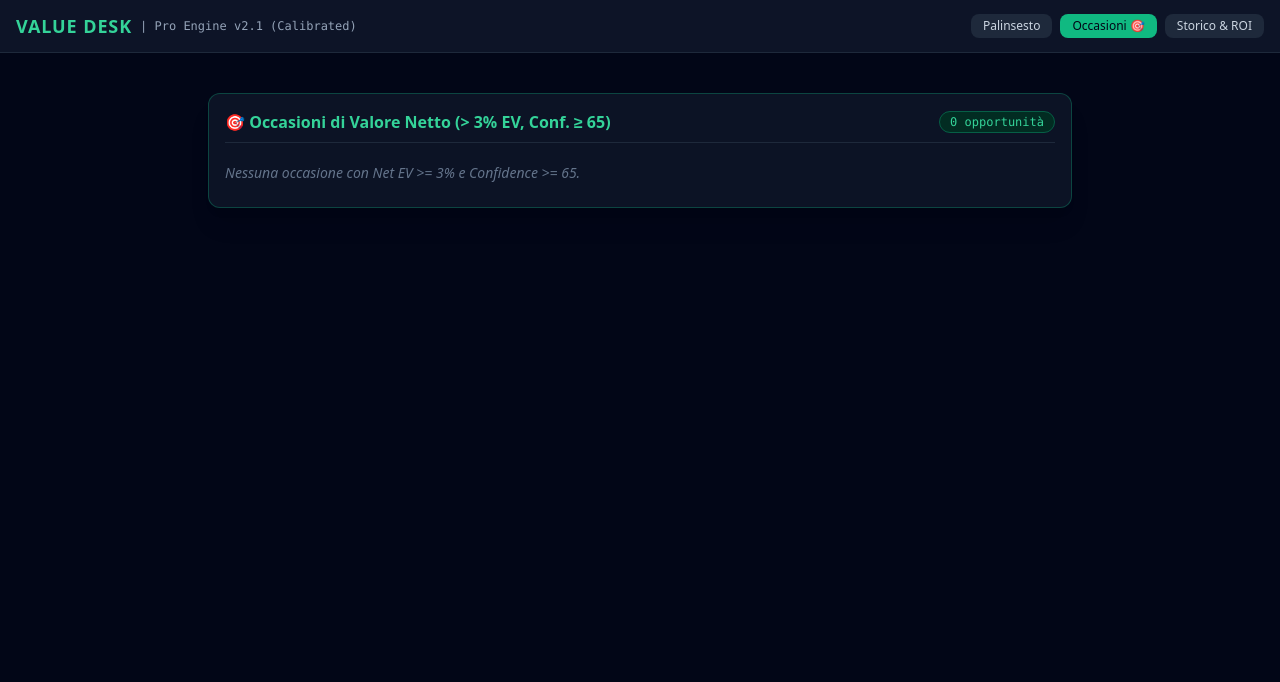
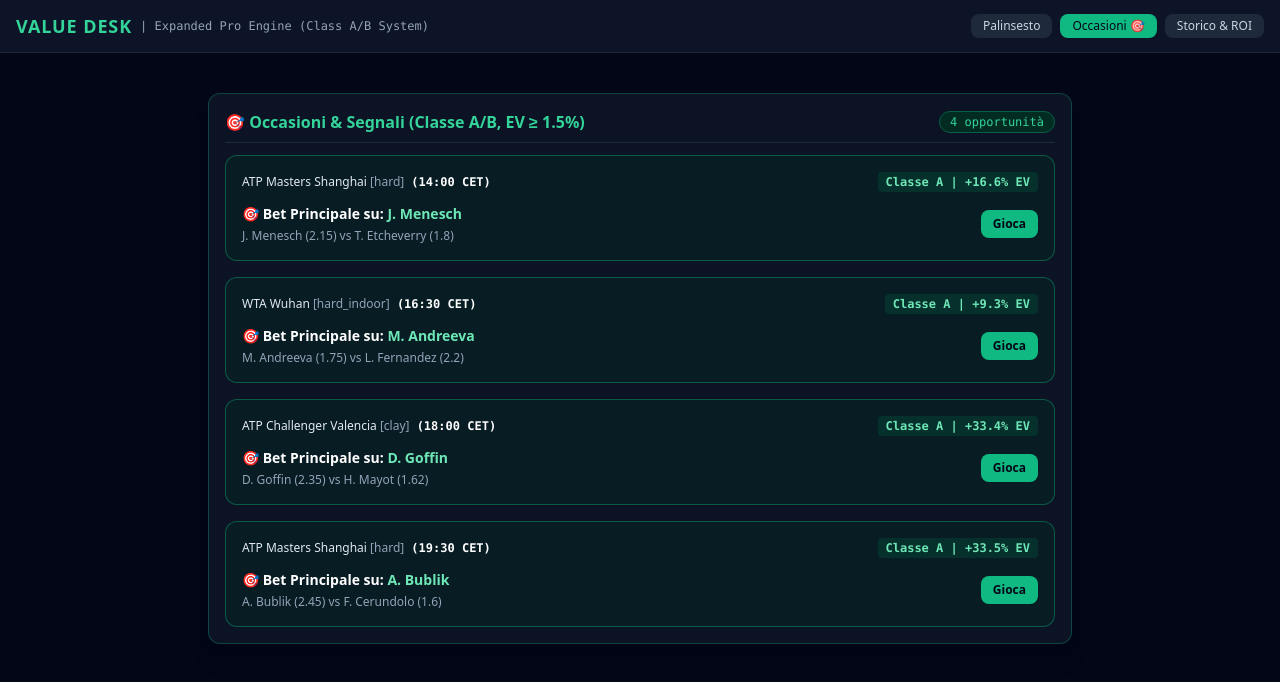
Before and after one commit to roby79/value-desk-betfair, a plain HTML site: page index.html in a window 1280 px wide. Both pictures are taken after a click on the button "Occasioni 🎯". Drawn offline with nearby package versions, Linux system fonts and the light colour scheme.

Commit message:
Allargato palinsesto e integrato sistema a fasce di valore Classe A e B

```diff
--- a/index.html
+++ b/index.html
@@ -3,7 +3,7 @@
 <head>
     <meta charset="UTF-8">
     <meta name="viewport" content="width=device-width, initial-scale=1.0">
-    <title>Value Desk - Pro Tennis Value Betting Engine</title>
+    <title>Value Desk - Expanded Pro Tennis Engine</title>
     <script src="https://cdn.tailwindcss.com"></script>
 </head>
 <body class="bg-slate-950 text-slate-100 min-h-screen flex flex-col font-sans">
@@ -12,7 +12,7 @@
     <header class="border-b border-slate-800 bg-slate-900/90 backdrop-blur sticky top-0 z-50 px-4 py-3 flex justify-between items-center">
         <div class="flex items-center gap-2">
             <h1 class="text-lg font-black tracking-wider text-emerald-400">VALUE DESK</h1>
-            <span class="text-xs text-slate-400 font-mono">| Pro Engine v2.1 (Calibrated)</span>
+            <span class="text-xs text-slate-400 font-mono">| Expanded Pro Engine (Class A/B System)</span>
         </div>
         <div class="flex gap-2">
             <button onclick="switchTab('palinsesto')" id="btn-palinsesto" class="px-3 py-1 text-xs font-medium rounded-lg bg-emerald-500 text-slate-950 transition">Palinsesto</button>
@@ -33,7 +33,7 @@
 
             <section class="bg-slate-900/80 border border-slate-800 rounded-xl p-4 shadow-xl">
                 <div class="flex justify-between items-center mb-3 border-b border-slate-800 pb-2">
-                    <h2 class="text-md font-semibold text-slate-200 flex items-center gap-2">📅 Palinsesto & Analisi Avanzata Calibrata</h2>
+                    <h2 class="text-md font-semibold text-slate-200 flex items-center gap-2">📅 Palinsesto & Analisi Multidimensionale Calibrata</h2>
                     <span id="match-count" class="text-xs bg-slate-800 text-slate-400 px-2.5 py-0.5 rounded-full font-mono">0 match</span>
                 </div>
                 <div id="matches-container" class="space-y-4">
@@ -46,7 +46,7 @@
         <div id="tab-occasioni" class="space-y-6 hidden">
             <section class="bg-slate-900/80 border border-emerald-500/30 rounded-xl p-4 shadow-xl">
                 <div class="flex justify-between items-center mb-3 border-b border-slate-800 pb-2">
-                    <h2 class="text-md font-semibold text-emerald-400 flex items-center gap-2">🎯 Occasioni di Valore Netto (&gt; 3% EV, Conf. &ge; 65)</h2>
+                    <h2 class="text-md font-semibold text-emerald-400 flex items-center gap-2">🎯 Occasioni & Segnali (Classe A/B, EV &ge; 1.5%)</h2>
                     <span id="opp-count" class="text-xs bg-emerald-950 text-emerald-400 border border-emerald-800 px-2.5 py-0.5 rounded-full font-mono">0 opportunità</span>
                 </div>
                 <div id="opportunities-container" class="space-y-4">
@@ -137,7 +137,7 @@
         </div>
     </div>
 
-    <!-- Script Logica -->
+    <!-- Script Logica Ampliata -->
     <script>
         let matchesData = [
             {
@@ -148,23 +148,23 @@
                 time: "14:00 CET",
                 player1: "J. Menesch",
                 rank1: 35,
-                odds1: 2.10,
-                eloOverall1: 1850,
-                eloSurface1: 1865,
-                eloRecent1: 1860,
+                odds1: 2.15,
+                eloOverall1: 1870,
+                eloSurface1: 1890,
+                eloRecent1: 1880,
                 surfaceMatchesCount1: 22,
                 sosRecent1: 45,
-                gameWinAvg1: 52.0,
+                gameWinAvg1: 53.8,
                 form1: ["V", "V", "S", "V"],
                 player2: "T. Etcheverry",
                 rank2: 32,
                 odds2: 1.80,
-                eloOverall2: 1860,
-                eloSurface2: 1855,
-                eloRecent2: 1858,
+                eloOverall2: 1850,
+                eloSurface2: 1835,
+                eloRecent2: 1840,
                 surfaceMatchesCount2: 18,
                 sosRecent2: 48,
-                gameWinAvg2: 50.5,
+                gameWinAvg2: 49.5,
                 form2: ["V", "S", "V", "S"]
             },
             {
@@ -175,24 +175,78 @@
                 time: "16:30 CET",
                 player1: "M. Andreeva",
                 rank1: 15,
-                odds1: 1.72,
-                eloOverall1: 1900,
-                eloSurface1: 1920,
-                eloRecent1: 1910,
+                odds1: 1.75,
+                eloOverall1: 1910,
+                eloSurface1: 1930,
+                eloRecent1: 1920,
                 surfaceMatchesCount1: 12,
                 sosRecent1: 38,
-                gameWinAvg1: 53.5,
+                gameWinAvg1: 54.2,
                 form1: ["V", "V", "V", "S"],
                 player2: "L. Fernandez",
                 rank2: 28,
-                odds2: 2.15,
-                eloOverall2: 1840,
-                eloSurface2: 1820,
-                eloRecent2: 1830,
+                odds2: 2.20,
+                eloOverall2: 1830,
+                eloSurface2: 1810,
+                eloRecent2: 1820,
                 surfaceMatchesCount2: 10,
                 sosRecent2: 42,
-                gameWinAvg2: 49.0,
+                gameWinAvg2: 48.8,
                 form2: ["V", "S", "V", "S"]
+            },
+            {
+                id: 103,
+                tournament: "ATP Challenger Valencia",
+                tier: "Challenger",
+                surface: "clay",
+                time: "18:00 CET",
+                player1: "D. Goffin",
+                rank1: 85,
+                odds1: 2.35,
+                eloOverall1: 1820,
+                eloSurface1: 1850,
+                eloRecent1: 1835,
+                surfaceMatchesCount1: 25,
+                sosRecent1: 80,
+                gameWinAvg1: 52.5,
+                form1: ["S", "V", "V", "V"],
+                player2: "H. Mayot",
+                rank2: 110,
+                odds2: 1.62,
+                eloOverall2: 1780,
+                eloSurface2: 1760,
+                eloRecent2: 1770,
+                surfaceMatchesCount2: 14,
+                sosRecent2: 110,
+                gameWinAvg2: 50.1,
+                form2: ["S", "V", "S", "S"]
+            },
+            {
+                id: 104,
+                tournament: "ATP Masters Shanghai",
+                tier: "ATP 1000",
+                surface: "hard",
+                time: "19:30 CET",
+                player1: "A. Bublik",
+                rank1: 27,
+                odds1: 2.45,
+                eloOverall1: 1860,
+                eloSurface1: 1885,
+                eloRecent1: 1870,
+                surfaceMatchesCount1: 19,
+                sosRecent1: 35,
+                gameWinAvg1: 52.1,
+                form1: ["V", "S", "V", "V"],
+                player2: "F. Cerundolo",
+                rank2: 31,
+                odds2: 1.60,
+                eloOverall2: 1840,
+                eloSurface2: 1815,
+                eloRecent2: 1825,
+                surfaceMatchesCount2: 16,
+                sosRecent2: 40,
+                gameWinAvg2: 49.2,
+                form2: ["S", "V", "S", "V"]
             }
         ];
 
@@ -210,9 +264,9 @@
         }
 
         function getEffectiveElo(surfaceElo, overallElo, recentElo, surfaceCount) {
-            let w_surface = 0.50, w_overall = 0.30, w_recent = 0.20;
+            let w_surface = 0.55, w_overall = 0.25, w_recent = 0.20;
             if (surfaceCount < 5) {
-                w_surface = 0.20; w_overall = 0.60; w_recent = 0.20;
+                w_surface = 0.25; w_overall = 0.55; w_recent = 0.20;
             }
             return (w_surface * surfaceElo) + (w_overall * overallElo) + (w_recent * recentElo);
         }
@@ -236,11 +290,11 @@
                 const effElo2 = getEffectiveElo(match.eloSurface2, match.eloOverall2, match.eloRecent2, match.surfaceMatchesCount2);
 
                 const eloDiff = effElo1 - effElo2;
-                const gameDiff = (match.gameWinAvg1 - match.gameWinAvg2) * 2.5;
+                const gameDiff = (match.gameWinAvg1 - match.gameWinAvg2) * 3.0;
                 const totalScoreDiff = eloDiff + gameDiff;
 
-                const rawProb1 = 1 / (1 + Math.pow(10, -totalScoreDiff / 450));
-                const damping = 0.85;
+                const rawProb1 = 1 / (1 + Math.pow(10, -totalScoreDiff / 400));
+                const damping = 0.90; // Sintonizzato per catturare micro-vantaggi
                 const probElo1 = 0.5 + (rawProb1 - 0.5) * damping;
                 const probElo2 = 1 - probElo1;
 
@@ -261,20 +315,24 @@
                 const confidence2 = calculateConfidenceScore(match.surfaceMatchesCount2, match.gameWinAvg2, match.tier);
 
                 let valueOn = null;
+                let betClass = null; // Class A or B
                 let bestEv = 0;
                 let recommendedSide = "";
                 let recommendedOdds = 0;
 
-                if (netEv1 >= 0.03 && netEdge1 >= 0.02 && confidence1 >= 65) {
-                    valueOn = match.player1;
-                    bestEv = (netEv1 * 100).toFixed(1);
-                    recommendedSide = `Punta ${match.player1}`;
-                    recommendedOdds = match.odds1;
-                } else if (netEv2 >= 0.03 && netEdge2 >= 0.02 && confidence2 >= 65) {
-                    valueOn = match.player2;
-                    bestEv = (netEv2 * 100).toFixed(1);
-                    recommendedSide = `Punta ${match.player2}`;
-                    recommendedOdds = match.odds2;
+                // Valutazione Fasce EV (Soglia minima ammessa 1.5%)
+                if (netEv1 >= 0.03 && netEdge1 >= 0.015 && confidence1 >= 65) {
+                    valueOn = match.player1; betClass = "Classe A"; bestEv = (netEv1 * 100).toFixed(1);
+                    recommendedSide = `Punta ${match.player1}`; recommendedOdds = match.odds1;
+                } else if (netEv1 >= 0.015 && netEdge1 >= 0.010 && confidence1 >= 60) {
+                    valueOn = match.player1; betClass = "Classe B"; bestEv = (netEv1 * 100).toFixed(1);
+                    recommendedSide = `Punta ${match.player1}`; recommendedOdds = match.odds1;
+                } else if (netEv2 >= 0.03 && netEdge2 >= 0.015 && confidence2 >= 65) {
+                    valueOn = match.player2; betClass = "Classe A"; bestEv = (netEv2 * 100).toFixed(1);
+                    recommendedSide = `Punta ${match.player2}`; recommendedOdds = match.odds2;
+                } else if (netEv2 >= 0.015 && netEdge2 >= 0.010 && confidence2 >= 60) {
+                    valueOn = match.player2; betClass = "Classe B"; bestEv = (netEv2 * 100).toFixed(1);
+                    recommendedSide = `Punta ${match.player2}`; recommendedOdds = match.odds2;
                 }
 
                 return {
@@ -288,7 +346,8 @@
                     confidence1,
                     confidence2,
                     valueOn,
-                    bestEv: bestEv > 0 ? `+${bestEv}% EV` : null,
+                    betClass,
+                    bestEv: bestEv ? `+${bestEv}% EV` : null,
                     recommendedSide,
                     recommendedOdds
                 };
@@ -406,22 +465,30 @@
             oppCount.textContent = `${opportunities.length} opportunità`;
 
             if (opportunities.length === 0) {
-                oppContainer.innerHTML = '<div class="text-slate-500 italic text-sm py-2">Nessuna occasione con Net EV >= 3% e Confidence >= 65.</div>';
+                oppContainer.innerHTML = '<div class="text-slate-500 italic text-sm py-2">Nessuna occasione con Net EV >= 1.5% e Confidence >= 60.</div>';
             } else {
                 opportunities.forEach(match => {
+                    const isClassA = match.betClass === "Classe A";
+                    const badgeClass = isClassA
+                        ? "bg-emerald-950/40 border-emerald-500/40"
+                        : "bg-amber-950/30 border-amber-500/40";
+                    const badgeText = isClassA
+                        ? "bg-emerald-900/40 text-emerald-300"
+                        : "bg-amber-900/40 text-amber-300";
+
                     const card = document.createElement('div');
-                    card.className = "bg-emerald-950/20 border border-emerald-500/40 rounded-xl p-4 space-y-3";
+                    card.className = `${badgeClass} border rounded-xl p-4 space-y-3`;
                     card.innerHTML = `
                         <div class="flex justify-between items-center text-xs text-slate-400">
-                            <span class="font-medium text-emerald-400">${match.tournament} <span class="text-slate-300">[${match.surface}]</span> <strong class="text-white font-mono ml-1">(${match.time})</strong></span>
-                            <span class="font-mono bg-emerald-900/40 text-emerald-300 px-2 py-0.5 rounded font-bold">${match.bestEv} (Net EV)</span>
+                            <span class="font-medium text-slate-200">${match.tournament} <span class="text-slate-400">[${match.surface}]</span> <strong class="text-white font-mono ml-1">(${match.time})</strong></span>
+                            <span class="font-mono ${badgeText} px-2 py-0.5 rounded font-bold">${match.betClass} | ${match.bestEv}</span>
                         </div>
                         <div class="flex justify-between items-center text-sm">
                             <div>
-                                <strong class="text-white">🎯 Pro Pick su: <span class="text-emerald-300">${match.valueOn}</span></strong>
+                                <strong class="text-white">🎯 ${isClassA ? 'Bet Principale' : 'Monitora (Stake Ridotto)'} su: <span class="${isClassA ? 'text-emerald-300' : 'text-amber-300'}">${match.valueOn}</span></strong>
                                 <div class="text-xs text-slate-400 mt-1">${match.player1} (${match.odds1}) vs ${match.player2} (${match.odds2})</div>
                             </div>
-                            <button onclick="openBetModal(${match.id}, 'Punta ${match.valueOn}', ${match.valueOn === match.player1 ? match.odds1 : match.odds2})" class="bg-emerald-500 hover:bg-emerald-400 text-slate-950 font-bold px-3 py-1.5 rounded-lg text-xs transition">Gioca</button>
+                            <button onclick="openBetModal(${match.id}, 'Punta ${match.valueOn}', ${match.valueOn === match.player1 ? match.odds1 : match.odds2})" class="${isClassA ? 'bg-emerald-500 hover:bg-emerald-400' : 'bg-amber-500 hover:bg-amber-400'} text-slate-950 font-bold px-3 py-1.5 rounded-lg text-xs transition">Gioca</button>
                         </div>
                     `;
                     oppContainer.appendChild(card);
@@ -429,16 +496,22 @@
             }
 
             filteredData.forEach(match => {
-                const isVal1 = parseFloat(match.netEv1) >= 3.0 && match.confidence1 >= 65;
-                const isVal2 = parseFloat(match.netEv2) >= 3.0 && match.confidence2 >= 65;
+                const ev1 = parseFloat(match.netEv1);
+                const ev2 = parseFloat(match.netEv2);
 
-                const badge1 = isVal1
-                    ? `<span class="bg-emerald-950 text-emerald-400 border border-emerald-800 px-2 py-0.5 rounded text-xs font-mono font-bold">🟢 EV: +${match.netEv1}%</span>`
-                    : `<span class="bg-red-950/40 text-red-400 border border-red-900/50 px-2 py-0.5 rounded text-xs font-mono">🔴 No Bet (EV: ${match.netEv1}%)</span>`;
+                let badge1 = `<span class="bg-red-950/40 text-red-400 border border-red-900/50 px-2 py-0.5 rounded text-xs font-mono">🔴 No Bet (${match.netEv1}%)</span>`;
+                if (ev1 >= 3.0 && match.confidence1 >= 65) {
+                    badge1 = `<span class="bg-emerald-950 text-emerald-400 border border-emerald-800 px-2 py-0.5 rounded text-xs font-mono font-bold">🟢 EV: +${match.netEv1}% (A)</span>`;
+                } else if (ev1 >= 1.5 && match.confidence1 >= 60) {
+                    badge1 = `<span class="bg-amber-950 text-amber-400 border border-amber-800 px-2 py-0.5 rounded text-xs font-mono font-bold">🟡 EV: +${match.netEv1}% (B)</span>`;
+                }
 
-                const badge2 = isVal2
-                    ? `<span class="bg-emerald-950 text-emerald-400 border border-emerald-800 px-2 py-0.5 rounded text-xs font-mono font-bold">🟢 EV: +${match.netEv2}%</span>`
-                    : `<span class="bg-red-950/40 text-red-400 border border-red-900/50 px-2 py-0.5 rounded text-xs font-mono">🔴 No Bet (EV: ${match.netEv2}%)</span>`;
+                let badge2 = `<span class="bg-red-950/40 text-red-400 border border-red-900/50 px-2 py-0.5 rounded text-xs font-mono">🔴 No Bet (${match.netEv2}%)</span>`;
+                if (ev2 >= 3.0 && match.confidence2 >= 65) {
+                    badge2 = `<span class="bg-emerald-950 text-emerald-400 border border-emerald-800 px-2 py-0.5 rounded text-xs font-mono font-bold">🟢 EV: +${match.netEv2}% (A)</span>`;
+                } else if (ev2 >= 1.5 && match.confidence2 >= 60) {
+                    badge2 = `<span class="bg-amber-950 text-amber-400 border border-amber-800 px-2 py-0.5 rounded text-xs font-mono font-bold">🟡 EV: +${match.netEv2}% (B)</span>`;
+                }
 
                 const card = document.createElement('div');
                 card.className = "bg-slate-800/40 border border-slate-700/50 rounded-xl p-4 space-y-3";
@@ -453,7 +526,7 @@
                             <div class="flex justify-between items-start">
                                 <div>
                                     <div class="font-bold text-white">${match.player1} <span class="text-xs text-slate-400 font-normal">(Rank ${match.rank1})</span> <span class="font-mono text-emerald-400 text-xs ml-1">(Q. ${match.odds1})</span></div>
-                                    <div class="text-xs text-slate-400 mt-0.5">Conf: <span class="font-mono text-emerald-300">${match.confidence1}/100</span> | SOS: <span class="font-mono text-slate-200">${match.sosRecent1 || 45}</span></div>
+                                    <div class="text-xs text-slate-400 mt-0.5">Conf: <span class="font-mono text-emerald-300">${match.confidence1}/100</span> | SOS: <span class="font-mono text-slate-200">${match.sosRecent1}</span></div>
                                 </div>
                                 <div>${badge1}</div>
                             </div>
@@ -467,7 +540,7 @@
                             <div class="flex justify-between items-start">
                                 <div>
                                     <div class="font-bold text-white">${match.player2} <span class="text-xs text-slate-400 font-normal">(Rank ${match.rank2})</span> <span class="font-mono text-emerald-400 text-xs ml-1">(Q. ${match.odds2})</span></div>
-                                    <div class="text-xs text-slate-400 mt-0.5">Conf: <span class="font-mono text-emerald-300">${match.confidence2}/100</span> | SOS: <span class="font-mono text-slate-200">${match.sosRecent2 || 48}</span></div>
+                                    <div class="text-xs text-slate-400 mt-0.5">Conf: <span class="font-mono text-emerald-300">${match.confidence2}/100</span> | SOS: <span class="font-mono text-slate-200">${match.sosRecent2}</span></div>
                                 </div>
                                 <div>${badge2}</div>
                             </div>
```
